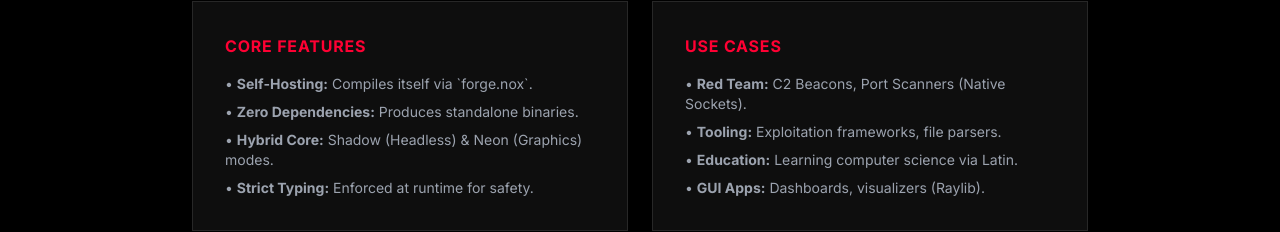
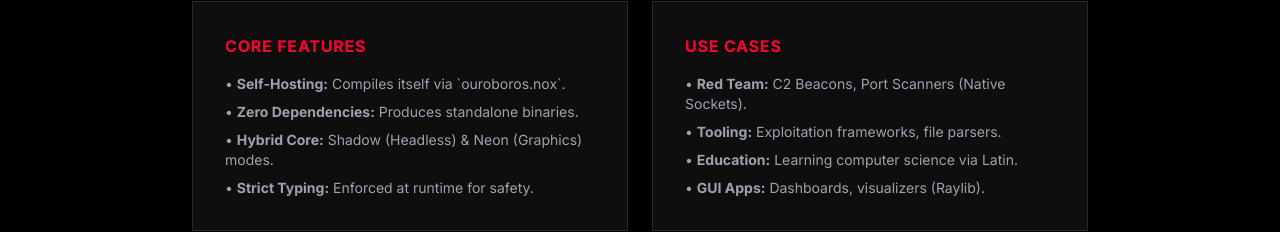
Before and after one commit to Variosity/achlys-web-deployment, a Next.js app: page /docs in a window 1280 px wide. Shown: the part 460-692 px from the top of the page. Built offline with nearby package versions, Linux system fonts and the light colour scheme.

Commit message:
Update self-hosting description in documentation

```diff
--- a/src/app/docs/page.tsx
+++ b/src/app/docs/page.tsx
@@ -28,7 +28,7 @@ export default function Docs() {
             <div className="glass-card">
               <h3 className="text-blood font-bold mb-4 uppercase tracking-wider">Core Features</h3>
               <ul className="space-y-2 text-gray-400 text-sm">
-                <li>• <strong>Self-Hosting:</strong> Compiles itself via `forge.nox`.</li>
+                <li>• <strong>Self-Hosting:</strong> Compiles itself via `ouroboros.nox`.</li>
                 <li>• <strong>Zero Dependencies:</strong> Produces standalone binaries.</li>
                 <li>• <strong>Hybrid Core:</strong> Shadow (Headless) & Neon (Graphics) modes.</li>
                 <li>• <strong>Strict Typing:</strong> Enforced at runtime for safety.</li>
```
